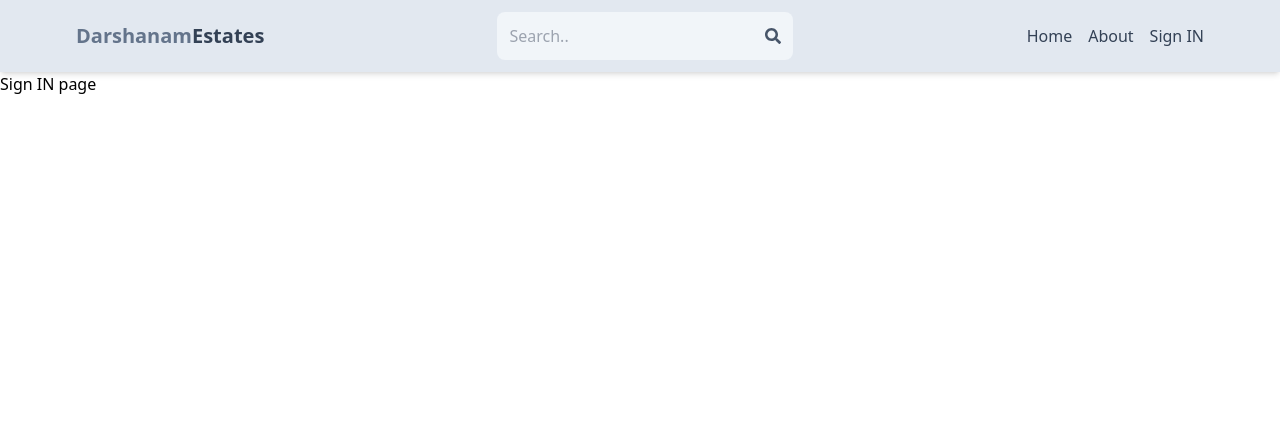
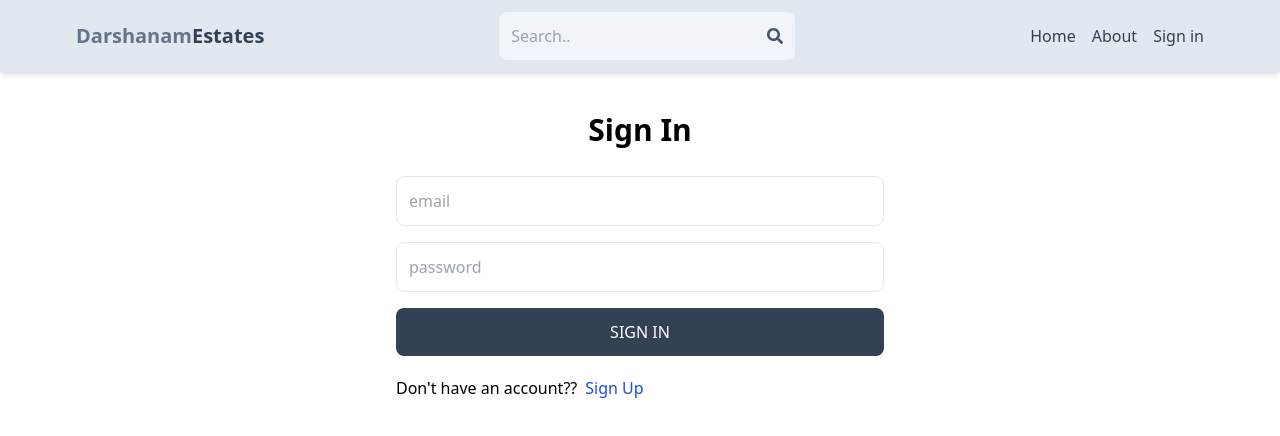
Before and after one commit to AgrawalSujal/MERN-REAL-ESTATE, a React (Vite) app in the folder client/: page /sign-in in a window 1280 px wide. Shown: the top 436 px of the page. Built offline with nearby package versions, Linux system fonts and the light colour scheme.

Commit message:
creating signin page

```diff
--- a/client/src/Components/Header.jsx
+++ b/client/src/Components/Header.jsx
@@ -51,7 +51,7 @@
 
             )
            } */}
-            <li className="text-slate-700 hover:underline">Sign IN</li>
+            <li className="text-slate-700 hover:underline">Sign in</li>
           </Link>
         </ul>
       </div>
--- a/client/src/Pages/SignIn.jsx
+++ b/client/src/Pages/SignIn.jsx
@@ -1,9 +1,66 @@
-import React from "react";
-
+import React, { useState } from "react";
+import { Link, useNavigate } from "react-router-dom";
+// import { useDispatch, useSelector } from "react-redux";
 const SignIn = () => {
+  const [formData, setFormData] = useState({});
+  const [loading, setLoading] = useState(false);
+  const navigate = useNavigate();
+  // const useDispatch = useDispatch();
+  const handleChange = (e) => {
+    setFormData({
+      ...formData,
+      [e.target.id]: e.target.value,
+    });
+  };
+  const handleSubmit = async (e) => {
+    try {
+      const res = await fetch("/api/auth/signin", {
+        method: POST,
+        headers: {
+          "Content-Type": "application/json",
+        },
+        body: JSON.stringify(formData),
+      });
+      const data = await res.json();
+      console.log(data);
+      if (data.success === false) {
+        res.json("Wrong credentials..!!");
+        return;
+      }
+      navigate("/");
+    } catch (error) {
+      console.log(error.message);
+    }
+  };
   return (
-    <div>
-      <h1>Sign IN page </h1>
+    <div className="p-3 max-w-lg mx-auto">
+      <h1 className="text-3xl text-center font-semibold my-7">Sign In</h1>
+      <form onSubmit={handleSubmit} className="flex flex-col gap-4">
+        <input
+          type="email"
+          placeholder="email"
+          className="border p-3 rounded-lg"
+          id="email"
+          onChange={handleChange}
+        />
+        <input
+          type="password"
+          placeholder="password"
+          className="border p-3 rounded-lg"
+          id="password"
+          onChange={handleChange}
+        />
+        <button className="bg-slate-700 text-white p-3 rounded-lg uppercase hover:opacity-95 disabled:opacity-80">
+          {loading ? "Loading..." : "Sign In"}
+        </button>
+      </form>
+      <div className="flex gap-2 mt-5">
+        <p>Don't have an account??</p>
+        <Link to="/sign-up">
+          <span className="text-blue-700">Sign Up</span>
+        </Link>
+      </div>
+      {/* {error && <p className="text-red-500">{error}</p>} */}
     </div>
   );
 };
```
Also changed, not shown: 1 other file (tests, documents, lock files or other folders).
